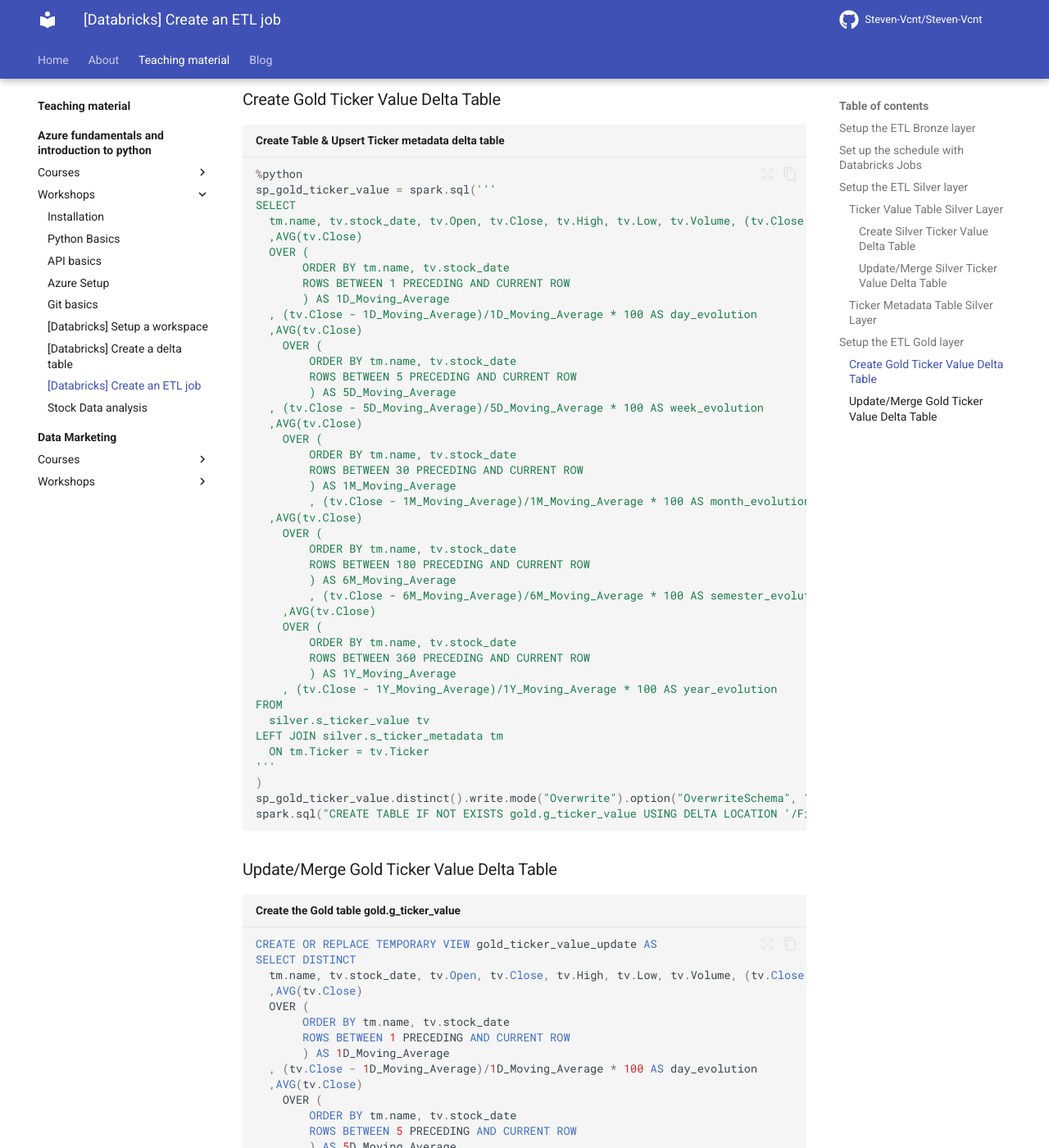
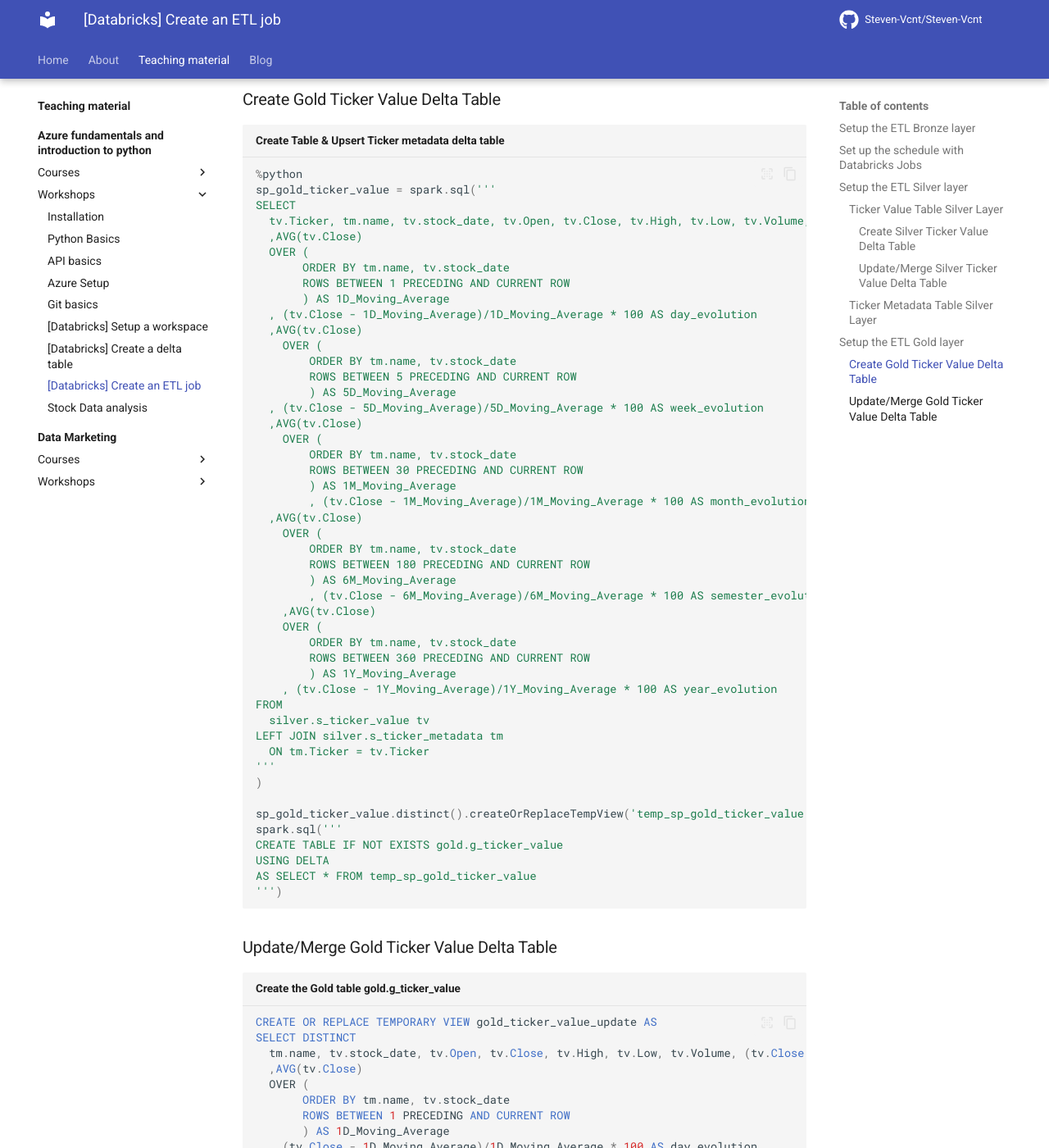
Before and after one commit to Steven-Vcnt/Steven-Vcnt, an MkDocs documentation site: the page built from docs/Teaching material/Azure fundamentals and introduction to python/Workshops/8.create_databricks_ETL_job.md, in a window 1280 px wide and 1400 px high, scrolled down 6895 px. Shown: the whole window at 82% size. Built offline with MkDocs 1.6.1 and Material for MkDocs 9.7.7, drawn with Linux system fonts in a browser that asks for light colours; comment, search, counter and statistics services are not loaded.

Commit message:
Update ETL job, gold layer table creation

````diff
--- a/docs/Teaching material/Azure fundamentals and introduction to python/Workshops/8.create_databricks_ETL_job.md
+++ b/docs/Teaching material/Azure fundamentals and introduction to python/Workshops/8.create_databricks_ETL_job.md
@@ -235,7 +235,7 @@
 %python
 sp_gold_ticker_value = spark.sql('''
 SELECT
-  tm.name, tv.stock_date, tv.Open, tv.Close, tv.High, tv.Low, tv.Volume, (tv.Close - tv.Open)/tv.Open * 100 AS intra_day_evolution
+  tv.Ticker, tm.name, tv.stock_date, tv.Open, tv.Close, tv.High, tv.Low, tv.Volume, (tv.Close - tv.High)/tv.Open * 100 AS intra_day_evolution
   ,AVG(tv.Close)
   OVER (
        ORDER BY tm.name, tv.stock_date
@@ -272,8 +272,13 @@
   ON tm.Ticker = tv.Ticker
 '''
 )
-sp_gold_ticker_value.distinct().write.mode("Overwrite").option("OverwriteSchema", "true").format("delta").save("/FileStore/gold/g_ticker_value")
-spark.sql("CREATE TABLE IF NOT EXISTS gold.g_ticker_value USING DELTA LOCATION '/FileStore/gold/g_ticker_value'")
+
+sp_gold_ticker_value.distinct().createOrReplaceTempView('temp_sp_gold_ticker_value')
+spark.sql('''
+CREATE TABLE IF NOT EXISTS gold.g_ticker_value
+USING DELTA
+AS SELECT * FROM temp_sp_gold_ticker_value
+''')
 ```
 
 ### Update/Merge Gold Ticker Value Delta Table
````
